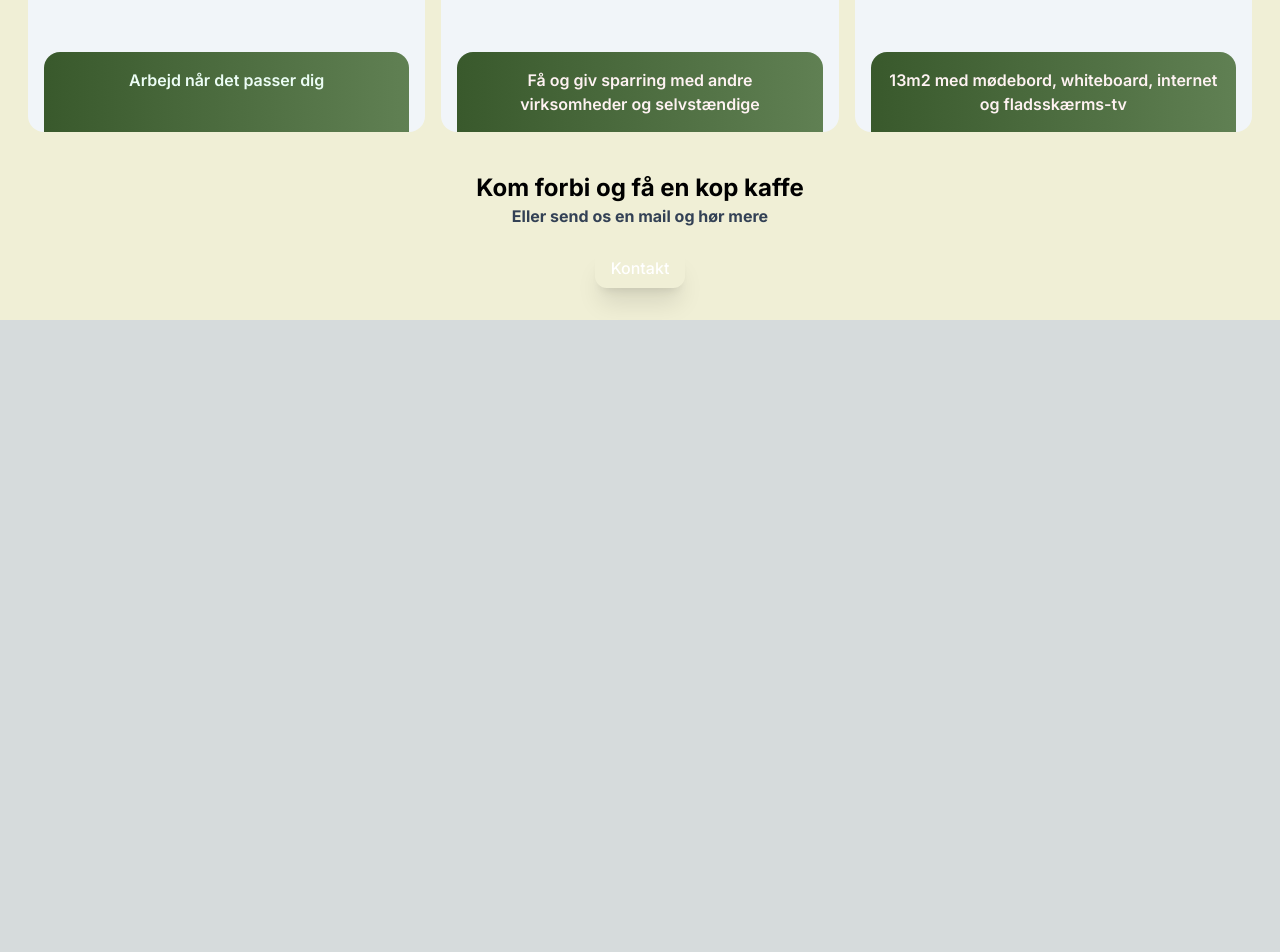
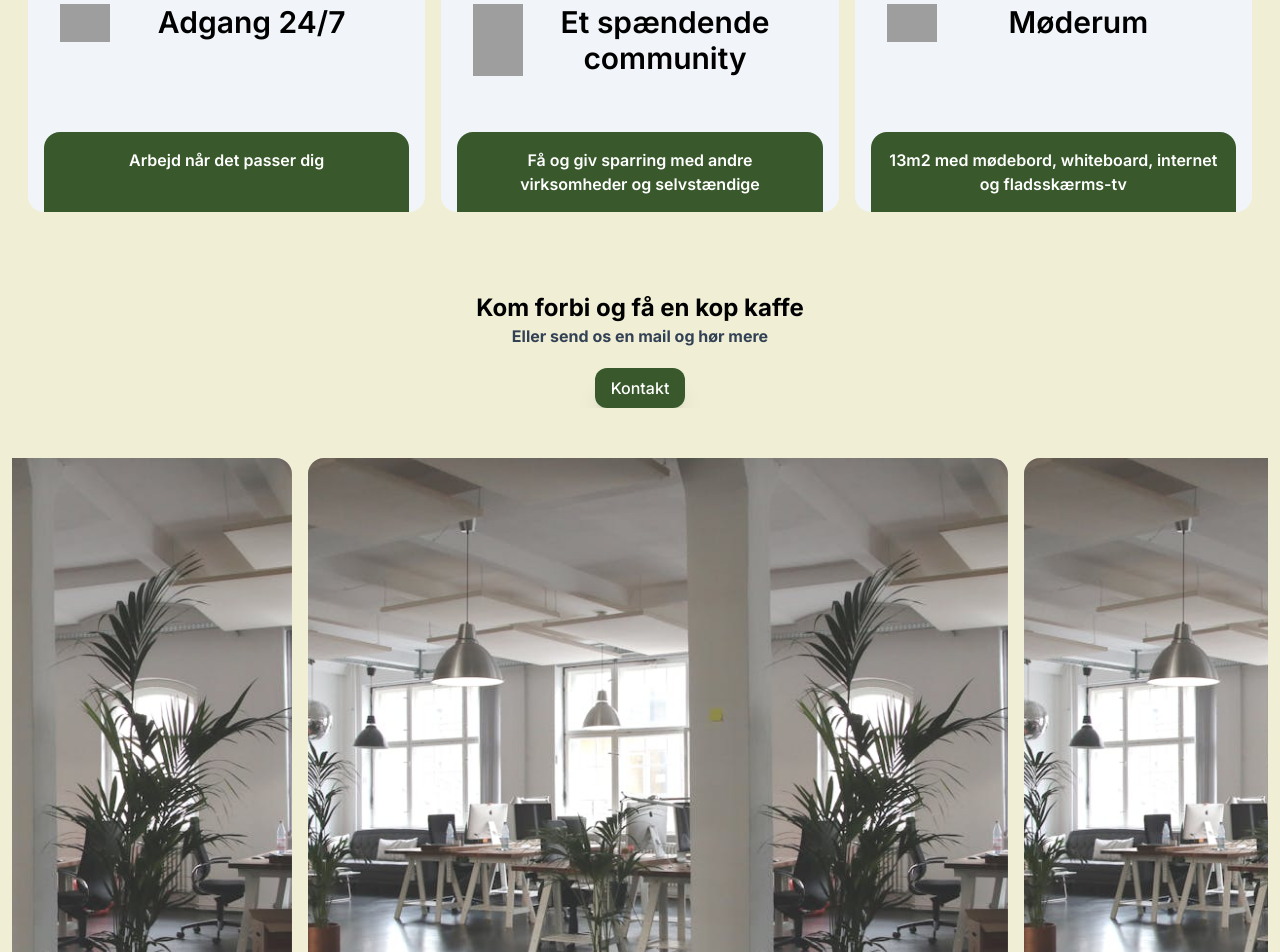
Before and after one commit to t-holmquist/sola, a Next.js app: page / in a window 1280 px wide. Shown: the part 1780-2732 px from the top of the page. Before the commit the page ends 2100 px from the top, so only its background shows below. Built offline with nearby package versions, Linux system fonts and the light colour scheme; grey boxes are pictures that could not be loaded.

Commit message:
Added horizontalscroll grid section

```diff
--- a/app/page.tsx
+++ b/app/page.tsx
@@ -1,4 +1,5 @@
 import { BouncyCardsFeatures } from "@/components/bouncyCardGrid";
+import HorizontalScrollContent from "@/components/horizontalScrollCarousel";
 import { TextParallaxContent } from "@/components/textParallaxContent";
 
 
@@ -11,6 +12,7 @@ export default function Home() {
         heading="SOLA"
       >
         <BouncyCardsFeatures />
+        <HorizontalScrollContent />
       </TextParallaxContent>
 
     </div>
--- a/components/bouncyCardGrid.tsx
+++ b/components/bouncyCardGrid.tsx
@@ -7,34 +7,34 @@ import { Button } from "./button";
 
 export const BouncyCardsFeatures = () => {
   return (
-    <section className="mx-auto max-w-7xl px-4 py-8 text-black">
-      <div className="mb-12 flex flex-col items-center gap-10">
+    <section className="mx-auto max-w-7xl px-4 mt-10 text-black">
+      <div className="mb-12 flex flex-col items-center gap-12">
         <h2 className="text-4xl font-bold md:text-5xl">
-          Kontorplads i hyggelige omgivelser
+          Kontorplads i <span className="text-[#39592c]">hyggelige omgivelser</span>
         </h2>
-        <p className="text-slate-700 font-bold max-w-lg">Vi tilbyder kontorpladser til mindre virksomheder og selvstændige i vores nyrenoverede kontorfællesskab</p>
+        <p className="text-slate-800 font-bold max-w-lg mb-10">Vi tilbyder kontorpladser til mindre virksomheder og selvstændige i vores nyrenoverede kontorfællesskab</p>
       </div>
-      <div className="mb-4 grid grid-cols-12 gap-4">
+      <div className="mb-10 grid grid-cols-12 gap-4">
         <BounceCard className="col-span-12 md:col-span-4">
           <CardTitle logoPath="/icons/branch.svg">20+ Iværksættere</CardTitle>
-          <div className="absolute bottom-0 left-4 right-4 top-32 translate-y-8 rounded-t-2xl bg-gradient-to-r from-[#39592c] to-[#608053] p-4 transition-transform duration-[250ms] group-hover:translate-y-4 group-hover:rotate-[2deg]">
-            <span className="block text-center font-semibold text-indigo-50">
+          <div className="absolute bottom-0 left-4 right-4 top-32 translate-y-8 rounded-t-2xl bg-[#39592c] p-4 transition-transform duration-[250ms] group-hover:translate-y-4 group-hover:rotate-[2deg]">
+            <span className="block text-center font-bold text-white">
               Bliv en del af et hyggeligt fællesskab
             </span>
           </div>
         </BounceCard>
         <BounceCard className="col-span-12 md:col-span-4">
           <CardTitle logoPath="/icons/cactus.svg">Sociale arrangementer</CardTitle>
-          <div className="absolute bottom-0 left-4 right-4 top-32 translate-y-8 rounded-t-2xl bg-gradient-to-r from-[#39592c] to-[#608053] p-4 transition-transform duration-[250ms] group-hover:translate-y-4 group-hover:rotate-[2deg]">
-            <span className="block text-center font-semibold text-orange-50">
+          <div className="absolute bottom-0 left-4 right-4 top-32 translate-y-8 rounded-t-2xl bg-[#39592c] p-4 transition-transform duration-[250ms] group-hover:translate-y-4 group-hover:rotate-[2deg]">
+            <span className="block text-center font-semibold text-white">
               Fællesmorgenmad og andre gode aktiviteter
             </span>
           </div>
         </BounceCard>
         <BounceCard className="col-span-12 md:col-span-4">
           <CardTitle logoPath="/icons/flamingo.svg">Faste pladser</CardTitle>
-          <div className="absolute bottom-0 left-4 right-4 top-32 translate-y-8 rounded-t-2xl bg-gradient-to-r from-[#39592c] to-[#608053] p-4 transition-transform duration-[250ms] group-hover:translate-y-4 group-hover:rotate-[2deg]">
-            <span className="block text-center font-semibold text-orange-50">
+          <div className="absolute bottom-0 left-4 right-4 top-32 translate-y-8 rounded-t-2xl bg-[#39592c] p-4 transition-transform duration-[250ms] group-hover:translate-y-4 group-hover:rotate-[2deg]">
+            <span className="block text-center font-semibold text-white">
               Hævesænkebord, kontorstol, internet og bordlampe
             </span>
           </div>
@@ -43,30 +43,30 @@ export const BouncyCardsFeatures = () => {
       <div className="grid grid-cols-12 gap-4">
         <BounceCard className="col-span-12 md:col-span-4">
           <CardTitle logoPath="/icons/fox.svg">Adgang 24/7</CardTitle>
-          <div className="absolute bottom-0 left-4 right-4 top-32 translate-y-8 rounded-t-2xl bg-gradient-to-r from-[#39592c] to-[#608053] p-4 transition-transform duration-[250ms] group-hover:translate-y-4 group-hover:rotate-[2deg]">
-            <span className="block text-center font-semibold text-emerald-50">
+          <div className="absolute bottom-0 left-4 right-4 top-32 translate-y-8 rounded-t-2xl bg-[#39592c] p-4 transition-transform duration-[250ms] group-hover:translate-y-4 group-hover:rotate-[2deg]">
+            <span className="block text-center font-semibold text-white">
               Arbejd når det passer dig
             </span>
           </div>
         </BounceCard>
         <BounceCard className="col-span-12 md:col-span-4">
           <CardTitle logoPath="/icons/snow.svg">Et spændende community</CardTitle>
-          <div className="absolute bottom-0 left-4 right-4 top-32 translate-y-8 rounded-t-2xl bg-gradient-to-r from-[#39592c] to-[#608053] p-4 transition-transform duration-[250ms] group-hover:translate-y-4 group-hover:rotate-[2deg]">
-            <span className="block text-center font-semibold text-red-50">
+          <div className="absolute bottom-0 left-4 right-4 top-32 translate-y-8 rounded-t-2xl bg-[#39592c] p-4 transition-transform duration-[250ms] group-hover:translate-y-4 group-hover:rotate-[2deg]">
+            <span className="block text-center font-semibold text-white">
                 Få og giv sparring med andre virksomheder og selvstændige
             </span>
           </div>
         </BounceCard>
         <BounceCard className="col-span-12 md:col-span-4">
           <CardTitle logoPath="/icons/cactus-2.svg">Møderum</CardTitle>
-          <div className="absolute bottom-0 left-4 right-4 top-32 translate-y-8 rounded-t-2xl bg-gradient-to-r from-[#39592c] to-[#608053] p-4 transition-transform duration-[250ms] group-hover:translate-y-4 group-hover:rotate-[2deg]">
-            <span className="block text-center font-semibold text-red-50">
+          <div className="absolute bottom-0 left-4 right-4 top-32 translate-y-8 rounded-t-2xl bg-[#39592c] p-4 transition-transform duration-[250ms] group-hover:translate-y-4 group-hover:rotate-[2deg]">
+            <span className="block text-center font-semibold text-white">
               13m2 med mødebord, whiteboard, internet og fladsskærms-tv
             </span>
           </div>
         </BounceCard>
       </div>
-      <div className="flex flex-col items-center mt-10">
+      <div className="flex flex-col items-center mt-20">
         <h2 className="text-2xl font-bold md:text-2xl">Kom forbi og få en kop kaffe</h2>
         <p className="mb-5 text-slate-700 font-bold max-w-lg">Eller send os en mail og hør mere</p>
         <Button text="Kontakt" bgcolor="#39592c" link="mailto:kontakt@epilog.dk"/>
--- /dev/null
+++ b/components/horizontalScrollCarousel.tsx
@@ -0,0 +1,102 @@
+'use client'
+
+import { motion, useTransform, useScroll } from "framer-motion";
+import { useRef } from "react";
+
+const HorizontalScrollContent = () => {
+  return (
+    <div className="bg-slate-300">
+      <HorizontalScrollCarousel />
+      <div className="flex h-48 items-center justify-center">
+        <span className="font-semibold uppercase text-neutral-500">
+          Noget andet her
+        </span>
+      </div>
+    </div>
+  );
+};
+
+const HorizontalScrollCarousel = () => {
+  const targetRef = useRef<HTMLDivElement | null>(null);
+  const { scrollYProgress } = useScroll({
+    target: targetRef,
+  });
+
+  const x = useTransform(scrollYProgress, [0, 1], ["1%", "-56%"]);
+
+  return (
+    <section ref={targetRef} className="relative h-[300vh] bg-[#f0efd6]">
+      <div className="sticky top-0 flex h-screen items-center overflow-hidden">
+        <motion.div style={{ x }} className="flex gap-4">
+          {cards.map((card) => {
+            return <Card card={card} key={card.id} />;
+          })}
+        </motion.div>
+      </div>
+    </section>
+  );
+};
+
+const Card = ({ card }: { card: CardType }) => {
+  return (
+    <div
+      key={card.id}
+      className="group relative h-[700px] w-[700px] rounded-2xl overflow-hidden bg-neutral-200"
+    >
+      <div
+        style={{
+          backgroundImage: `url(${card.url})`,
+          backgroundSize: "cover",
+          backgroundPosition: "center",
+        }}
+        className="absolute inset-0 z-0 transition-transform duration-300 group-hover:scale-110"
+      ></div>
+    </div>
+  );
+};
+
+export default HorizontalScrollContent;
+
+type CardType = {
+  url: string;
+  title: string;
+  id: number;
+};
+
+const cards: CardType[] = [
+  {
+    url: "/office.jpg",
+    title: "Title 1",
+    id: 1,
+  },
+  {
+    url: "/office.jpg",
+    title: "/office.jpg",
+    id: 2,
+  },
+  {
+    url: "/office.jpg",
+    title: "Title 3",
+    id: 3,
+  },
+  {
+    url: "/office.jpg",
+    title: "Title 4",
+    id: 4,
+  },
+  {
+    url: "/office.jpg",
+    title: "Title 5",
+    id: 5,
+  },
+  {
+    url: "/office.jpg",
+    title: "Title 6",
+    id: 6,
+  },
+  {
+    url: "/office.jpg",
+    title: "Title 7",
+    id: 7,
+  },
+];
```
